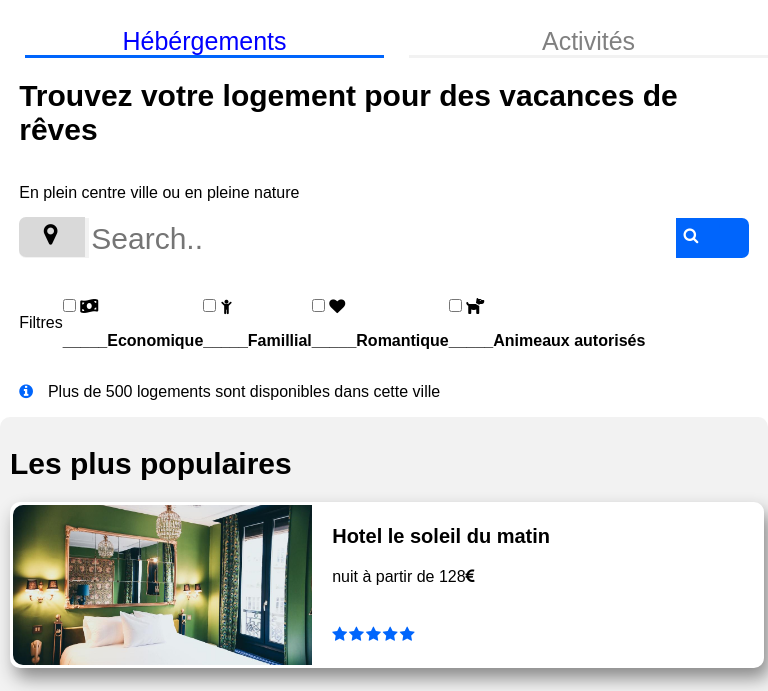
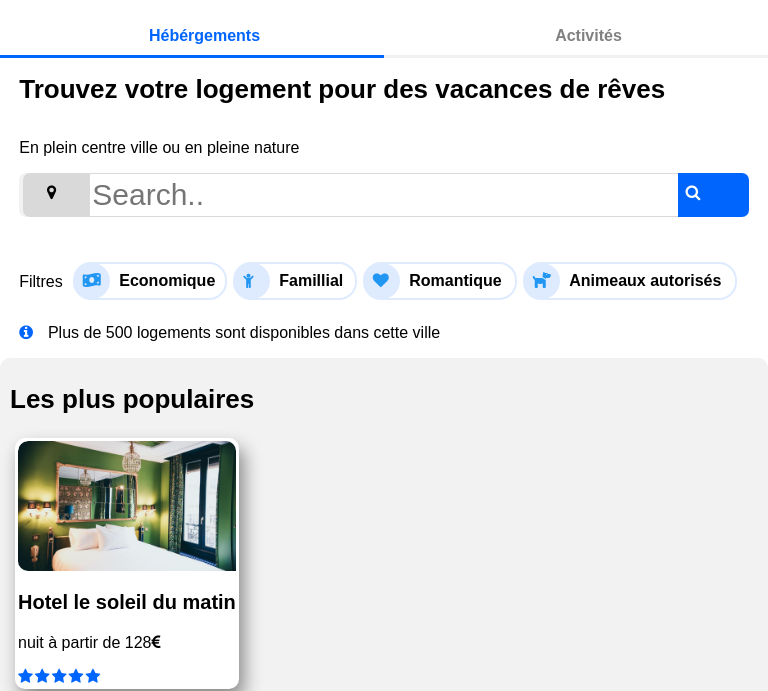
Before and after one commit to MosMid/OCR, a plain HTML site: page index.html in a window 768 px wide. Shown: the part 130-821 px from the top of the page. Drawn offline with Linux system fonts and the light colour scheme.

Commit message:
Add files via upload

```diff
--- a/CSS/style.css
+++ b/CSS/style.css
@@ -44,14 +44,17 @@ h3
 }
 #heb
 {
-    color: blue;
+    color: #0065FC;
     border-top: 5px solid;
     padding-top: 17px;
 }
-
 #activ
 {
     color: gray;
+}
+#bicolor
+{
+    display: none;
 }
 #hebergement
 {
@@ -171,27 +174,7 @@ footer
      margin-top: 20px;
      margin-right: 20px;
  }
-#localisation
-{
-    border-radius: 7px 0 0 7px;
-    border-color: #d9d9d9;
-    border-style: solid;
-    background: #d9d9d9;
-    width: 25px;
-}
-#find
-{
-    border-radius: 0 7px 7px 0;
-    border-color: blue;
-    color: white;
-    border-style: solid;
-    background: blue;
-}
-#findicon
-{
-    visibility: hidden;
-}
-.butfil
+/*.butfil
 {
     position: relative;
     height: 30px;
@@ -203,7 +186,7 @@ footer
     border-color: #deebff;
     border-style: solid;
     background-color: white;
-    /*background: linear-gradient(90deg, #deebff 28px, white 28px);*/
+    background: linear-gradient(90deg, #deebff 28px, white 28px);
 }
 .butfil span
 {
@@ -226,6 +209,91 @@ footer
 {
     background: #deebff;
 }
+.butfil i
+{
+    z-index: 1;
+    position: absolute;
+}*/
+
+.toggle
+{
+    margin-top: 5px;
+    position: relative;
+    display: inline-block;
+    height: 34px;
+    border-radius: 18px;
+    margin-left: 10px;
+    cursor: pointer;
+}
+.but1
+{
+    width: 150px;
+}
+.but2
+{
+    width: 120px;
+}
+.but3
+{
+    width: 150px;
+}
+.but4
+{
+    width: 210px;
+}
+.toggle input
+{
+    display: none;
+}
+.toggle .slider {
+    position: absolute;
+    top: 0;
+    left: 0;
+    width: 100%;
+    height: 100%;
+    border-radius: 18px;
+    border-style: solid;
+    border-width: 2px;
+    border-color: #DEEBFF;
+    background-color: white;
+    transition: all 0.4s ease-in-out;
+}
+.toggle .slider::before {
+    z-index: 0;
+    content: '';
+    position: absolute;
+    top: -1px;
+    left: -1px;
+    width: 36px;
+    height: 36px;
+    border-radius: 18px;
+    background-color: #DEEBFF;
+    transition: all 0.4s ease-in-out;
+}
+.toggle input:checked + .slider
+{
+    background-color: #2196F3;
+    color: white;
+}
+.transpar
+{
+    visibility: hidden;
+}
+.butext
+{
+    display: inline-block;
+    margin-top: 8px;
+}
+.buticon
+{
+    z-index: 1;
+    position: absolute;
+    top: 8px;
+    left: 8px;
+    color: #2196F3;
+}
+
+
 span
 {
     background-color: white;
@@ -239,24 +307,44 @@ i
 {
     margin-right: 15px;
 }
-.butfil i
-{
-    z-index: 1;
-    position: absolute;
-}
 input[type=text]
 {
-    border: 15px;
     border-color: black;
+    border: 1px solid;
+    border-color: #d9d9d9;
+    height: 36px;
 }
 #searchbar
 {
     background-color: #d9d9d9;
+    background: linear-gradient(90deg, #d9d9d9 60%, #0065FC 60%);
     border-radius: 7px;
-    width: 338px;
-    height: 25px;
+    width: 339px;
+    height: 40px;
+    margin-bottom: 10px;
 }
- #activite, #recherche
+#localisation
+{
+    border-radius: 7px 0 0 7px;
+    border-color: #d9d9d9;
+    border-style: solid;
+    background: #d9d9d9;
+    width: 25px;
+}
+#find
+{
+    border-radius: 0 7px 7px 0;
+    border-color: #0065FC;
+    color: white;
+    border-style: solid;
+    background: #0065FC;
+    height: 40px;
+}
+#findicon
+{
+    visibility: hidden;
+}
+#activite, #recherche
  {
      margin-top: 5px;
      margin-bottom: 10px;
@@ -297,7 +385,7 @@ input[type=text]
 }
 #activites
 {
-    margin-top: 70px;
+    margin-top: 30px;
     display: flex;
     flex-wrap: wrap;
     align-content: flex-end;
@@ -489,7 +577,7 @@ input[type=text]
     }
     h1
     {
-        font-size: 30px;
+        font-size: 26px;
     }
     h2
     {
@@ -529,10 +617,19 @@ input[type=text]
         width: 50%;
         border-top: none;
         padding-top: 0%;
-        font-size: 25px;
+        font-size: 16px;
+        font-weight: bold;
         text-align: center;
+        margin-bottom: 10px;
     }
-    #heb::after
+    #bicolor
+    {
+        display: block;
+        width: 100%;
+        height: 3px;
+        background: linear-gradient(90deg, #0065FC  50%, #F2F2F2 50%);
+    }
+    /*#heb::after
     {
         content: '';
         display: block;
@@ -549,26 +646,26 @@ input[type=text]
         width: 100%;
         height: 3px;
         background-color: #F2F2F2;
-    }
+    }*/
     #searchbar
     {
         width: 100%;
-        height: 40px;
+        height: 44px;
         margin-bottom: 40px;
         background: linear-gradient(90deg, #F2F2F2 90%, #0065FC 90%);
     }
     #localisation
     {
         position: relative;
-        top: -7px;
+        top: -5px;
+        left: 4px;
         width: 9%;
-        height: 40px;
+        height: 44px;
     }
     #loc
     {
-        transform: scale(1.5);
         position: relative;
-        left: 6px;
+        left: 3px;
         top: -2px;
     }
     input[type=text]
@@ -585,11 +682,11 @@ input[type=text]
     {
         position: relative;
         visibility: visible;
-        height: 40px;
-        top: -6px;
+        height: 44px;
+        top: -5px;
         left: -5px;
         width: 6%;
-        border-radius: 0 10px 10px 0;;
+        border-radius: 0 10px 10px 0;
         border: none;
         background-color: #0065FC;
     }
@@ -649,7 +746,7 @@ input[type=text]
     {
         height: auto;
         max-height: 160px;
-        width: 40%;
+        width: 60%;
     }
     .pophoto
     {
@@ -714,3 +811,46 @@ input[type=text]
         width: 90%;
     }
 }
+@media screen and (max-width: 992px) and (min-width: 768px)
+{
+
+    .popbloc
+    {
+        display: flex;
+        flex-direction: column;
+        width: 30%;
+        border-radius: 10px;
+        height: 100%;
+        padding: 3px;
+        margin: 5px;
+        margin-bottom: 20px;
+        border-radius: 10px;
+        box-sizing: border-box;
+        background-color: white;
+        box-shadow: 5px 10px 18px #888888;
+        cursor: pointer;
+        transition-duration: 0.4s;
+    }
+    .popbloc:hover
+    {
+        transform: scale(1.02);
+    }
+    .impop
+    {
+        width: 100%;
+        height: 130px;
+        overflow: hidden;
+        justify-content: center;
+        align-items: center;
+        display: flex;
+        border-radius: 10px 10px 0 0;
+    }
+    .poptext p
+    {
+        margin-bottom: 0;
+    }
+    .popstar
+    {
+        margin-top: 0;
+    }
+}
```
